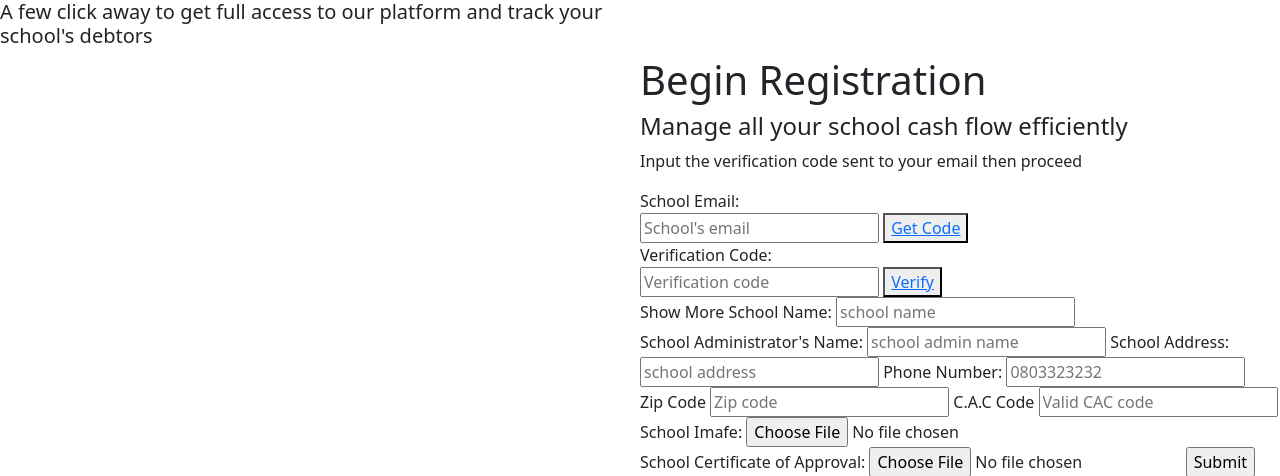
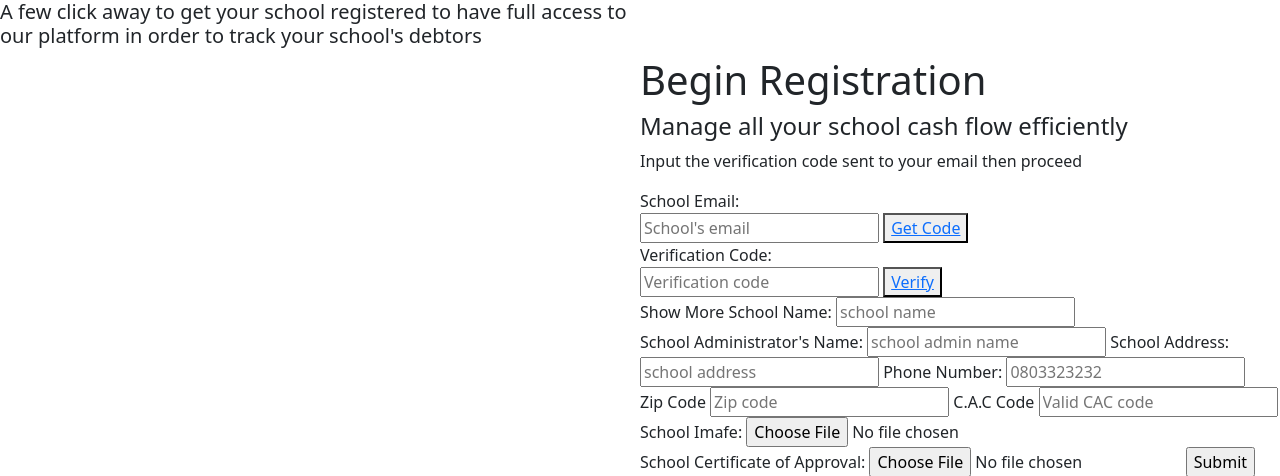
Before and after one commit to zuri-training/Proj_debtors_34, a Django app: template templates/register.html in a window 1280 px wide. Shown: the top 476 px of the page. Run offline with Django 4.2, Linux system fonts and the light colour scheme; the template is opened without the code that fills it, so the values that code supplies are empty; some libraries are stand-ins or nearby versions.

Commit message:
Update register.html

```diff
--- a/templates/register.html
+++ b/templates/register.html
@@ -17,7 +17,7 @@ integrity="sha384-gH2yIJqKdNHPEq0n4Mqa/HGKIhSkIHeL5AyhkYV8i59U5AR6csBvApHHNl/vI1
 <body>
     <header class="col-sm-6 d-flex align-items-center g-0">
         <div class="header-leftside">
-        <h5>A few click away to get full access to our platform and track your school's debtors</h5>
+        <h5>A few click away to get your school registered to have full access to our platform in order to track your school's debtors</h5>
         </div>
     </header>
 
```
